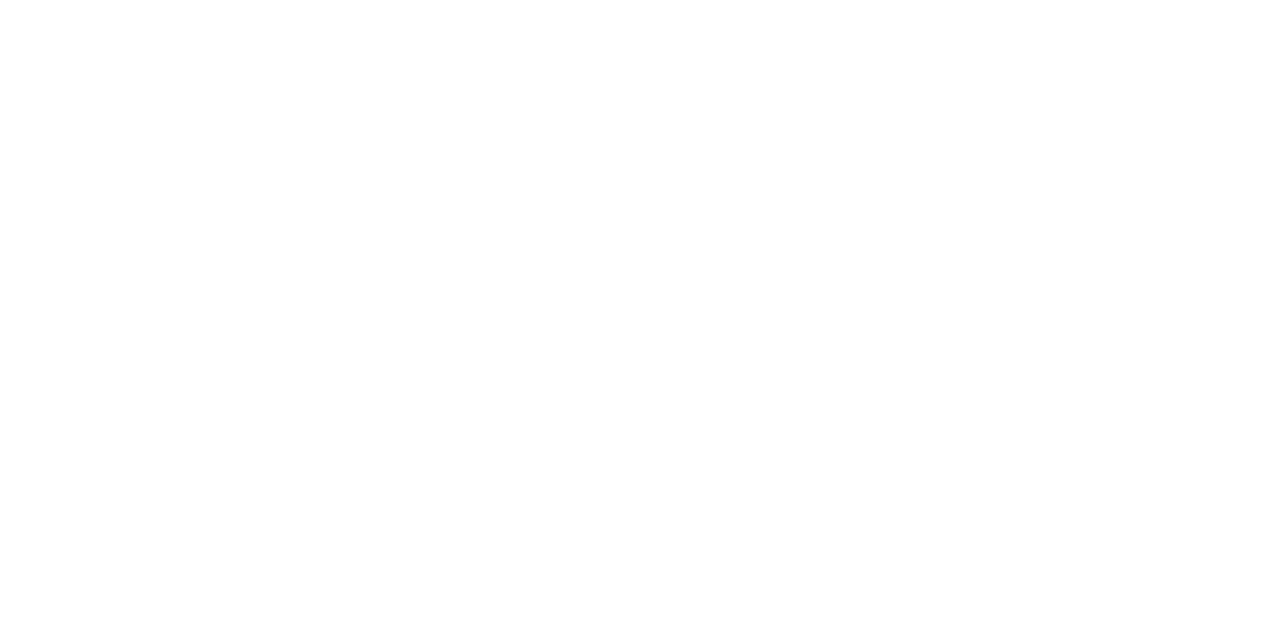
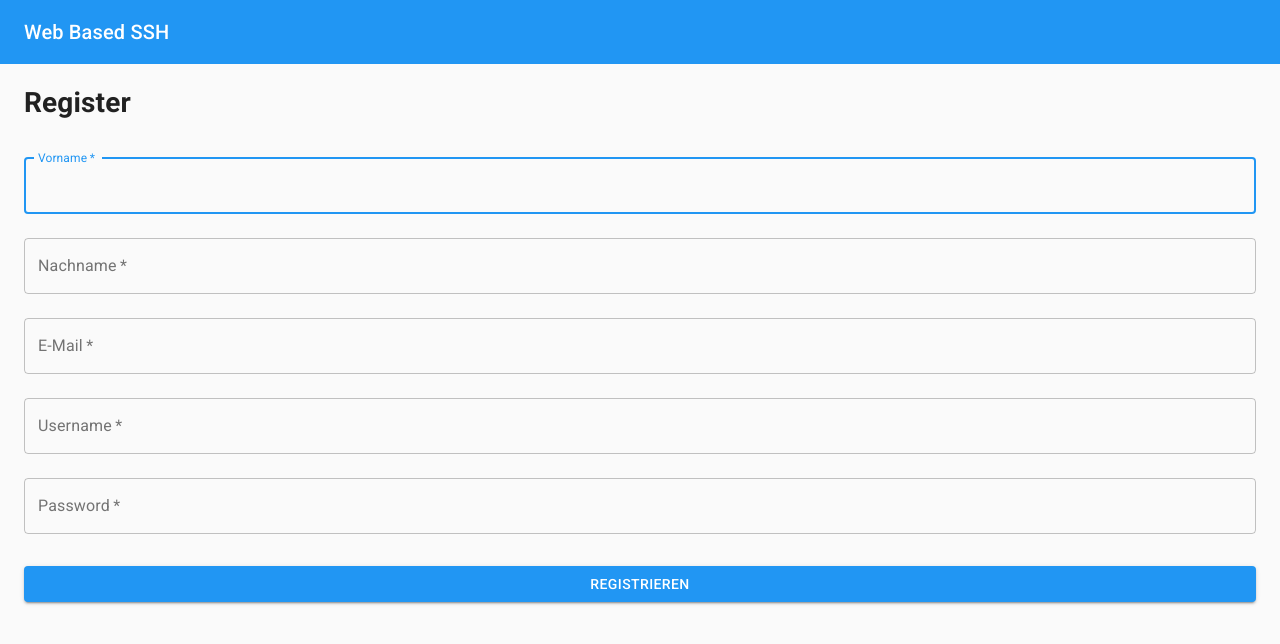
Before and after one commit to maxileith/web_based_ssh_frontend, a React (Create React App) app: page /register in a window 1280 px wide. Shown: the top 644 px of the page. Built offline with nearby package versions, Linux system fonts and the light colour scheme.

Commit message:
Register

```diff
--- a/src/Api.tsx
+++ b/src/Api.tsx
@@ -2,7 +2,7 @@
 
 let apiUrl;
 
-if (window.location.href.includes('ssh')) {
+if (window.location.href.includes('.ssh.')) {
   apiUrl = 'https://ssh.'; // fancy url einfügen
 } else {
   apiUrl = 'http://localhost:8000';
--- a/src/App.tsx
+++ b/src/App.tsx
@@ -1,6 +1,6 @@
 import { createMuiTheme, ThemeProvider } from '@material-ui/core';
 import { blue, red } from '@material-ui/core/colors';
-import React, { useState } from 'react';
+import React, { useEffect, useState } from 'react';
 import { BrowserRouter as Router, Switch, Route, Redirect, matchPath } from "react-router-dom";
 import LoadingIndicator from './components/LoadingIndicator/LoadingIndicator';
 import Login from './routes/Login/Login';
@@ -8,6 +8,8 @@
 import Client from './routes/Client/Client';
 import { toast } from 'react-toastify';
 import 'react-toastify/dist/ReactToastify.css';
+import Register from './routes/Register/Register';
+import API from './Api';
 
 const theme = createMuiTheme({
   palette: {
@@ -22,12 +24,29 @@
 
 function App() {
 
-  const [isAuthenticated, setIsAuthenticated] = useState(true);
+  const [isAuthenticated, setIsAuthenticated] = useState(false);
   const [loading, setLoading] = useState(false);
 
   const setAuth = (bool: boolean) => {
     setIsAuthenticated(bool);
   }
+
+  useEffect(() => {
+    if(localStorage.token) {
+      API.get('auth/verify')
+        .then((res) => {
+          setIsAuthenticated(res.data.success);
+          setLoading(false);
+        })
+        .catch((err) => {
+          console.error(err.message);
+          setLoading(false);
+        })
+    } else {
+      setIsAuthenticated(false);
+      setLoading(false);
+    }
+  }, [])
 
   if (!loading) {
     return (
@@ -36,6 +55,7 @@
           <Switch>
             <Route exact path="/" render={props => isAuthenticated ? <Dashboard {...props} setAuth={setAuth} /> : <Redirect to="/login" /> } />
             <Route exact path="/login" render={props => !isAuthenticated ? <Login {...props} setAuth={setAuth} /> : <Redirect to="/" /> } />
+            <Route exact path="/register" render={props => !isAuthenticated ? <Register {...props} setAuth={setAuth} /> : <Redirect to="/" /> } />
             <Route path="/client/:id" render={props => isAuthenticated ? <Client {...props} setAuth={setAuth} /> : <Redirect to="/login" />} />
           </Switch>
         </Router>
--- a/src/routes/Client/Client.tsx
+++ b/src/routes/Client/Client.tsx
@@ -73,21 +73,25 @@
           value={"Warte auf Antwort ..."}
         />
         <Grid container style={{ width: '100%' }}>
-          <Grid item xs={4}>
+          <Grid item style={{flexGrow: 1}}>
             <TextField
               fullWidth
               InputProps={{
-                className: classes.prompt,
+                classes: {
+                  disabled: classes.prompt
+                }
               }}
-              value={'niklas@pop-os:~$ '}
+              size="small"
+              value={'niklas@pop-os:~$ asdfasdfasdfasdfs'}
+              disabled
             />
           </Grid>
-          <Grid item xs={8}>
+          <Grid item style={{flexGrow: 0}}>
             <TextField
               autoFocus
               fullWidth
               InputProps={{
-                className: classes.input,
+                className: classes.input
               }}
               placeholder="Enter Command"
             />
--- a/src/routes/Login/Login.tsx
+++ b/src/routes/Login/Login.tsx
@@ -1,6 +1,8 @@
 import { Avatar, Button, CssBaseline, Grid, makeStyles, Paper, TextField, Typography } from '@material-ui/core';
 import React, { ChangeEvent, FormEvent, useState } from 'react';
 import LockOutlinedIcon from '@material-ui/icons/LockOutlined';
+import API from '../../Api';
+import { toast } from 'react-toastify';
 
 const useStyles = makeStyles((theme) => ({
   root: {
@@ -54,8 +56,7 @@
     e.preventDefault();
     console.log(inputs);
 
-    {/*
-      const body = { username, password };
+    const body = { username, password };
 
     API.post('auth/login', body)
       .then((res) => {
@@ -70,13 +71,12 @@
         setAuth(false);
         if (err.response) {
           if (err.response.status === 401) {
-            toast.error(err.response.data);
+            toast.error('Username or password wrong');
           }
         } else {
           console.error(err.message);
         }
       });
-    */}
   }
 
   return (
--- /dev/null
+++ b/src/routes/Register/Register.tsx
@@ -0,0 +1,144 @@
+import { Button, Checkbox, Container, FormControl, FormControlLabel, FormLabel, makeStyles, Radio, RadioGroup, TextField, Typography } from "@material-ui/core";
+import React, { ChangeEvent, FormEvent, Fragment, useEffect, useState } from "react";
+import { useHistory } from "react-router";
+import { toast } from "react-toastify";
+import API from '../../Api';
+import Headbar from "../../components/Headbar/Headbar";
+import LoadingIndicator from "../../components/LoadingIndicator/LoadingIndicator";
+
+const useStyles = makeStyles((theme) => ({
+  submit: {
+    margin: theme.spacing(3, 0, 2),
+  },
+}))
+
+interface IRegister {
+  setAuth(bool: boolean): void;
+}
+
+const Register = ({ setAuth }: IRegister) => {
+
+  const [inputs, setInputs] = useState({
+    first_name: "",
+    last_name: "",
+    email: "",
+    username: "",
+    password: "",
+  });
+
+  const [loading, setLoading] = useState(true);
+  const [showLoadingError, setShowLoadingError] = useState(false);
+  const history = useHistory();
+  const classes = useStyles();
+
+  const { first_name, last_name, email, username, password } = inputs;
+
+  const onChangeText = (e: ChangeEvent<HTMLInputElement | HTMLTextAreaElement>) => {
+    setInputs({ ...inputs, [e.target.name]: e.target.value });
+  };
+
+  const onSubmitForm = async (e: FormEvent<HTMLFormElement>) => {
+    e.preventDefault();
+    const body = { first_name, last_name, email, password, username };
+    console.log(body);
+
+    API.post('auth/register', body)
+      .then((res) => {
+        if (res.data.token) {
+          //localStorage.setItem('token', res.data.token);
+          history.push('/login');
+        }
+      })
+      .catch((err) => {
+        if (err.response) {
+          if (err.response.status === 401) {
+            toast.error(err.response.data);
+          }
+        } else {
+          console.error(err.message);
+        }
+      })
+  }
+
+  return (
+    <>
+      <Headbar />
+      <Container>
+        <Fragment>
+          <h1>Register</h1>
+          <form onSubmit={onSubmitForm}>
+            <TextField
+              variant="outlined"
+              margin="normal"
+              required
+              fullWidth
+              id="first_name"
+              label="Vorname"
+              name="first_name"
+              value={first_name}
+              onChange={e => onChangeText(e)}
+              autoFocus
+            />
+            <TextField
+              variant="outlined"
+              margin="normal"
+              required
+              fullWidth
+              id="last_name"
+              label="Nachname"
+              name="last_name"
+              value={last_name}
+              onChange={e => onChangeText(e)}
+            />
+            <TextField
+              variant="outlined"
+              margin="normal"
+              required
+              fullWidth
+              id="email"
+              label="E-Mail"
+              name="email"
+              value={email}
+              onChange={e => onChangeText(e)}
+            />
+            <TextField
+              variant="outlined"
+              margin="normal"
+              required
+              fullWidth
+              id="username"
+              label="Username"
+              name="username"
+              value={username}
+              onChange={e => onChangeText(e)}
+            />
+            <TextField
+              variant="outlined"
+              margin="normal"
+              required
+              fullWidth
+              name="password"
+              label="Password"
+              type="password"
+              id="password"
+              autoComplete="current-password"
+              value={password}
+              onChange={e => onChangeText(e)}
+            />
+            <Button
+              type="submit"
+              fullWidth
+              variant="contained"
+              color="primary"
+              className={classes.submit}
+            >
+              Registrieren
+          </Button>
+          </form>
+        </Fragment>
+      </Container>
+    </>
+  );
+}
+
+export default Register;
```
Also changed, not shown: 1 other file (tests, documents, lock files or other folders).
